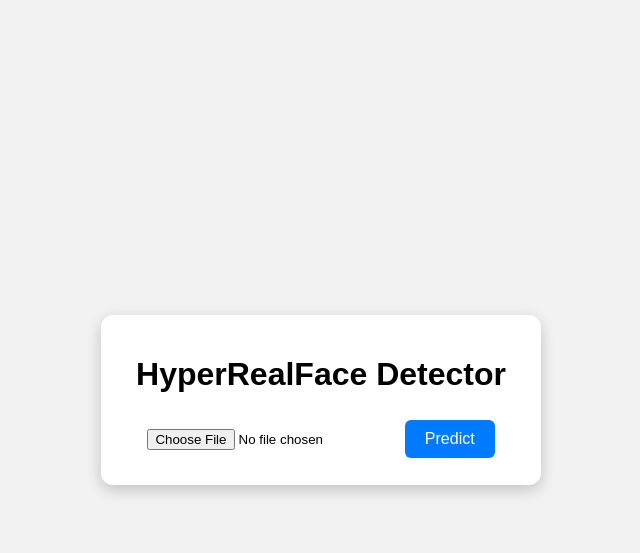
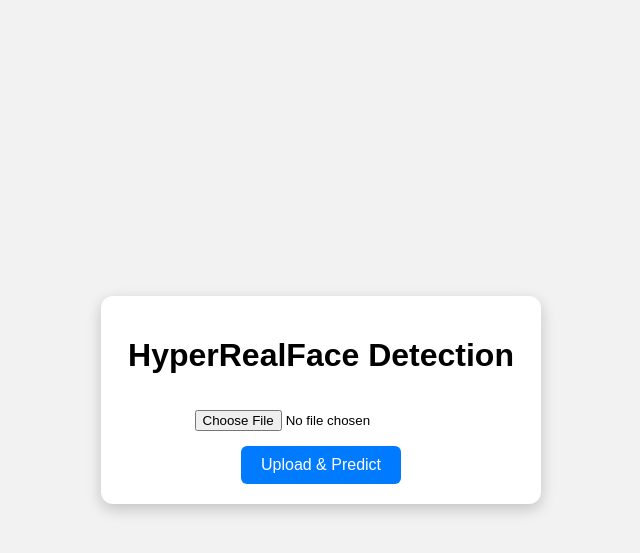
Before and after one commit to calvinjames815-eng/HyperRealFaceWeb, a Flask app: page / in a window 1280 px wide. Shown: the top 553 px of the page, without its empty margins (319-959 px from the left). Run offline with Flask 3, Linux system fonts and the light colour scheme.

Commit message:
Update index.html

```diff
--- a/templates/index.html
+++ b/templates/index.html
@@ -3,18 +3,22 @@
 <head>
     <meta charset="UTF-8">
     <meta name="viewport" content="width=device-width, initial-scale=1.0">
-    <title>HyperRealFace Detector</title>
+    <title>HyperRealFace Detection</title>
     <link rel="stylesheet" href="{{ url_for('static', filename='style.css') }}">
 </head>
 <body>
     <div class="container">
-        <h1>HyperRealFace Detector</h1>
+        <h1>HyperRealFace Detection</h1>
         <form method="POST" enctype="multipart/form-data">
             <input type="file" name="image" accept="image/*" required>
-            <button type="submit">Predict</button>
+            <button type="submit">Upload & Predict</button>
         </form>
-        <div class="result">
-            <!-- Prediction + Grad-CAM will be displayed here -->
+        <div id="result">
+            {% if prediction %}
+                <h2>Prediction: {{ prediction.label }}</h2>
+                <h3>Confidence: {{ prediction.prob }}%</h3>
+                <img src="{{ url_for('gradcam_file', filename=prediction.filename) }}" width="300">
+            {% endif %}
         </div>
     </div>
 </body>
```
